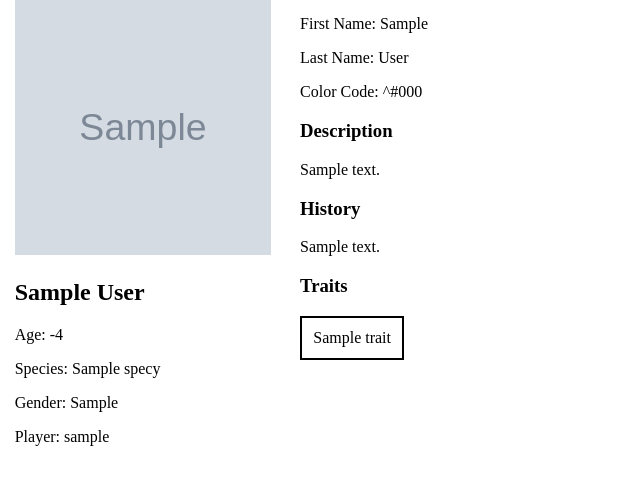
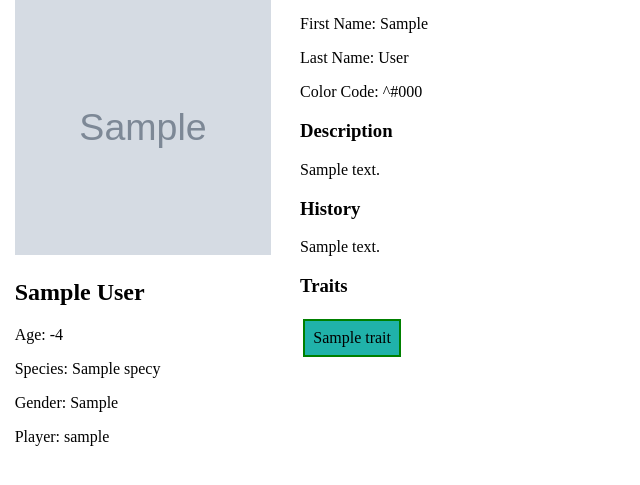
Before and after one commit to Amsel/starboundrp, a Django app: page /character/1/ in a window 1280 px wide. Shown: the part 104-589 px from the top of the page, without its empty margins (0-640 px from the left). Run offline with Django 3.2, Linux system fonts and the light colour scheme; tables that the repository leaves empty hold one stand-in row (values such as "Sample post"); grey boxes marked "Sample" are stand-in pictures.

Commit message:
[style] display bonus and malus traits differently
 - add css class for bonus and malus
 - pass more info to the trait_badge template

```diff
--- a/static/base.css
+++ b/static/base.css
@@ -61,8 +61,18 @@ section {
 }
 
 .trait-badge {
-    padding: 0.7em;
+    padding: 0.5em;
+    margin: 0.2em;
     border-width: 2px;
-    border-color: black;
     border-style: solid;
 }
+
+.trait-badge-bonus {
+    border-color: green;
+    background-color: lightseagreen;
+}
+
+.trait-badge-malus {
+    border-color: firebrick;
+    background-color: lightcoral;
+}
--- a/traits/templates/traits/character_trait_box.html
+++ b/traits/templates/traits/character_trait_box.html
@@ -1,5 +1,5 @@
 <div>
     {% for trait in trait_list %}
-        {% include 'traits/trait_badge.html' with trait_name=trait.name %}
+        {% include 'traits/trait_badge.html' with trait=trait %}
     {% endfor %}
 </div>
--- a/traits/templates/traits/trait_badge.html
+++ b/traits/templates/traits/trait_badge.html
@@ -1,3 +1,3 @@
-<div class="left trait-badge">
-    {{ trait_name }}
+<div class="left trait-badge {% if trait.is_bonus %}trait-badge-bonus{% else %}trait-badge-malus{% endif %}">
+    {{ trait.name }}
 </div>
```
